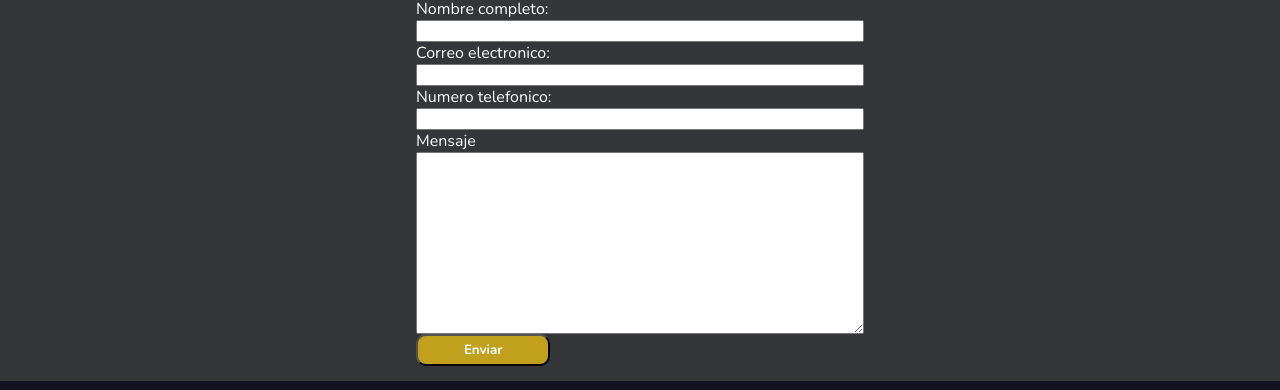
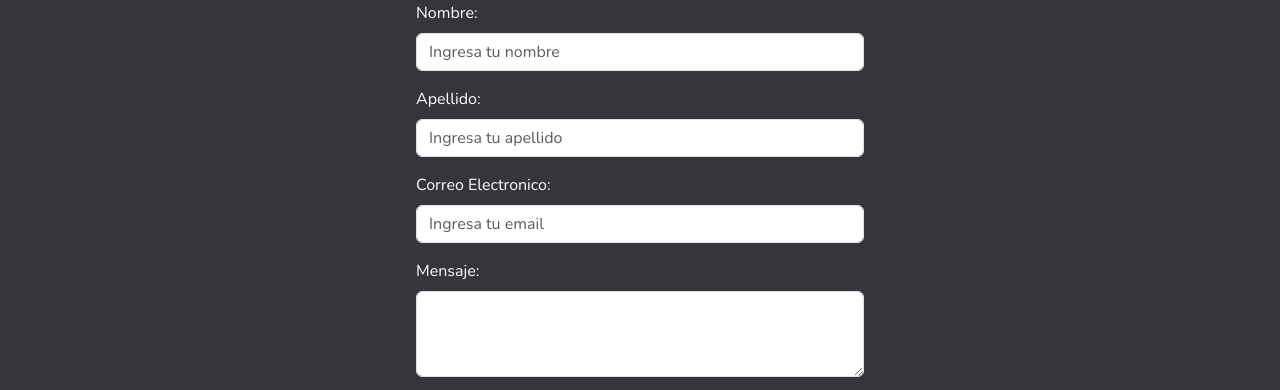
Before and after one commit to guskovax/EntregaFinal_Silva, a plain HTML site: page pages/contacto.html in a window 1280 px wide. Shown: the part 350-740 px from the top of the page. Drawn offline with nearby package versions, Linux system fonts and the light colour scheme.

Commit message:
mejora de pagina contacto

```diff
--- a/css/style.css
+++ b/css/style.css
@@ -155,8 +155,14 @@ h1, h2{
 
 /*Preguntas frecuentes*/
 .faqs{
-    width: 90%;
+    width: 80%;
     margin: 0 auto;
+}
+
+
+.faqs p, h2{
+    font-weight: bold;
+    text-align: left;
 }
 
 
@@ -169,7 +175,7 @@ h1, h2{
     margin: 10px auto;
 }
 
-.formulario p{
+.formulario label{
     color: white;
 }
 
@@ -258,4 +264,8 @@ h1, h2{
         width: 70px;
         height: 70px;
     }
+
+    .faqs p, h2{
+        text-align: center;
+    }
 }
--- a/pages/contacto.html
+++ b/pages/contacto.html
@@ -3,6 +3,7 @@
 <head>
     <meta charset="UTF-8">
     <meta name="viewport" content="width=device-width, initial-scale=1.0">
+    <link href="https://cdn.jsdelivr.net/npm/bootstrap@5.3.2/dist/css/bootstrap.min.css" rel="stylesheet" integrity="sha384-T3c6CoIi6uLrA9TneNEoa7RxnatzjcDSCmG1MXxSR1GAsXEV/Dwwykc2MPK8M2HN" crossorigin="anonymous">
     <link rel="preconnect" href="https://fonts.googleapis.com">
     <link rel="preconnect" href="https://fonts.gstatic.com" crossorigin>
     <link href="https://fonts.googleapis.com/css2?family=Nunito:wght@400;700&display=swap" rel="stylesheet">
@@ -28,21 +29,30 @@
     </header>
 
     <h1>Contactanos</h1>
-    <form class="formulario">
-        <p>Nombre completo:</p>
-        <input type="text">
+    <section class="formulario">
+        <div class="mb-3">
+            <label for="exampleFormControlInput1" class="form-label">Nombre:</label>
+            <input type="text" class="form-control" id="exampleFormControlInput1" placeholder="Ingresa tu nombre">
+        </div>
 
-        <p>Correo electronico:</p>
-        <input type="email">
+        <div class="mb-3">
+            <label for="exampleFormControlInput1" class="form-label">Apellido:</label>
+            <input type="text" class="form-control" id="exampleFormControlInput1" placeholder="Ingresa tu apellido">
+        </div>
 
-        <p>Numero telefonico:</p>
-        <input type="tel">
+        <div class="mb-3">
+            <label for="exampleFormControlInput1" class="form-label">Correo Electronico:</label>
+            <input type="email" class="form-control" id="exampleFormControlInput1" placeholder="Ingresa tu email">
+        </div>
+        <div class="mb-3">
+            <label for="exampleFormControlTextarea1" class="form-label">Mensaje:</label>
+            <textarea class="form-control" id="exampleFormControlTextarea1" rows="3"></textarea>
+        </div>
 
-        <p>Mensaje</p>
-        <textarea name="mensaje" id="mensaje" cols="30" rows="10"></textarea>
+        <button type="button" class="btn btn-dark">Enviar</button>
+    </section>
 
-        <input type="button" value="Enviar" class="btn-form">
-    </form>
+
 
     <footer class="footer">
         <div class="footer-container">
@@ -66,5 +76,6 @@
             </div>
         </div>
     </footer>
+    <script src="https://cdn.jsdelivr.net/npm/bootstrap@5.3.2/dist/js/bootstrap.bundle.min.js" integrity="sha384-C6RzsynM9kWDrMNeT87bh95OGNyZPhcTNXj1NW7RuBCsyN/o0jlpcV8Qyq46cDfL" crossorigin="anonymous"></script>
 </body>
 </html>
```
